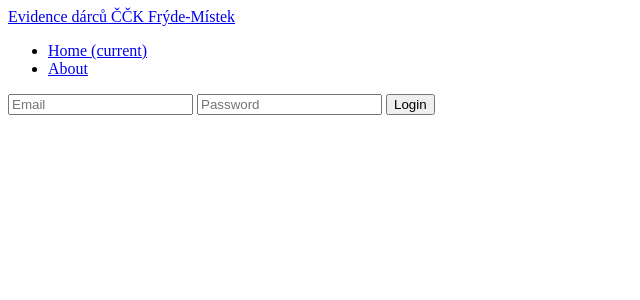
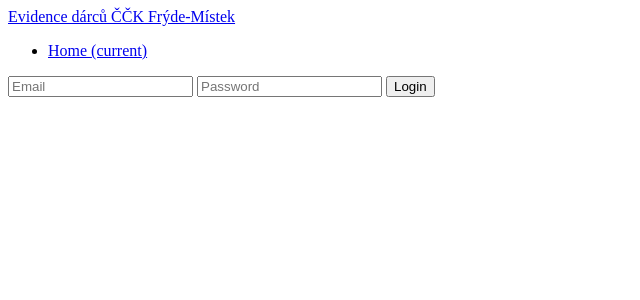
Before and after one commit to frenzymadness/donors_registry, a Flask app: page / in a window 1280 px wide. Shown: the top 300 px of the page, without its empty margins (0-640 px from the left). Run offline with Flask 2, Linux system fonts and the light colour scheme; parts of the project's set-up code (start-up, migrations or seed data) failed here and were passed over.

Commit message:
Odeber stránku „o aplikaci“
Je na nic. Ani ji nebudeme chtít. Pryč s ní.

```diff
--- a/registry/public/views.py
+++ b/registry/public/views.py
@@ -49,10 +49,3 @@ def logout():
     logout_user()
     flash("Odhlášení bylo úspěšné.", "info")
     return redirect(url_for("public.home"))
-
-
-@blueprint.route("/about/")
-def about():
-    """About page."""
-    form = LoginForm(request.form)
-    return render_template("public/about.html", form=form)
--- a/registry/templates/nav.html
+++ b/registry/templates/nav.html
@@ -9,9 +9,6 @@
         <a class="nav-link" href="{{ url_for('public.home') }}">Home
           <span class="sr-only">(current)</span>
         </a>
-      </li>
-      <li class="nav-item">
-        <a class="nav-link" href="{{ url_for('public.about') }}">About</a>
       </li>
     </ul>
     {% if current_user and current_user.is_authenticated %}
```
